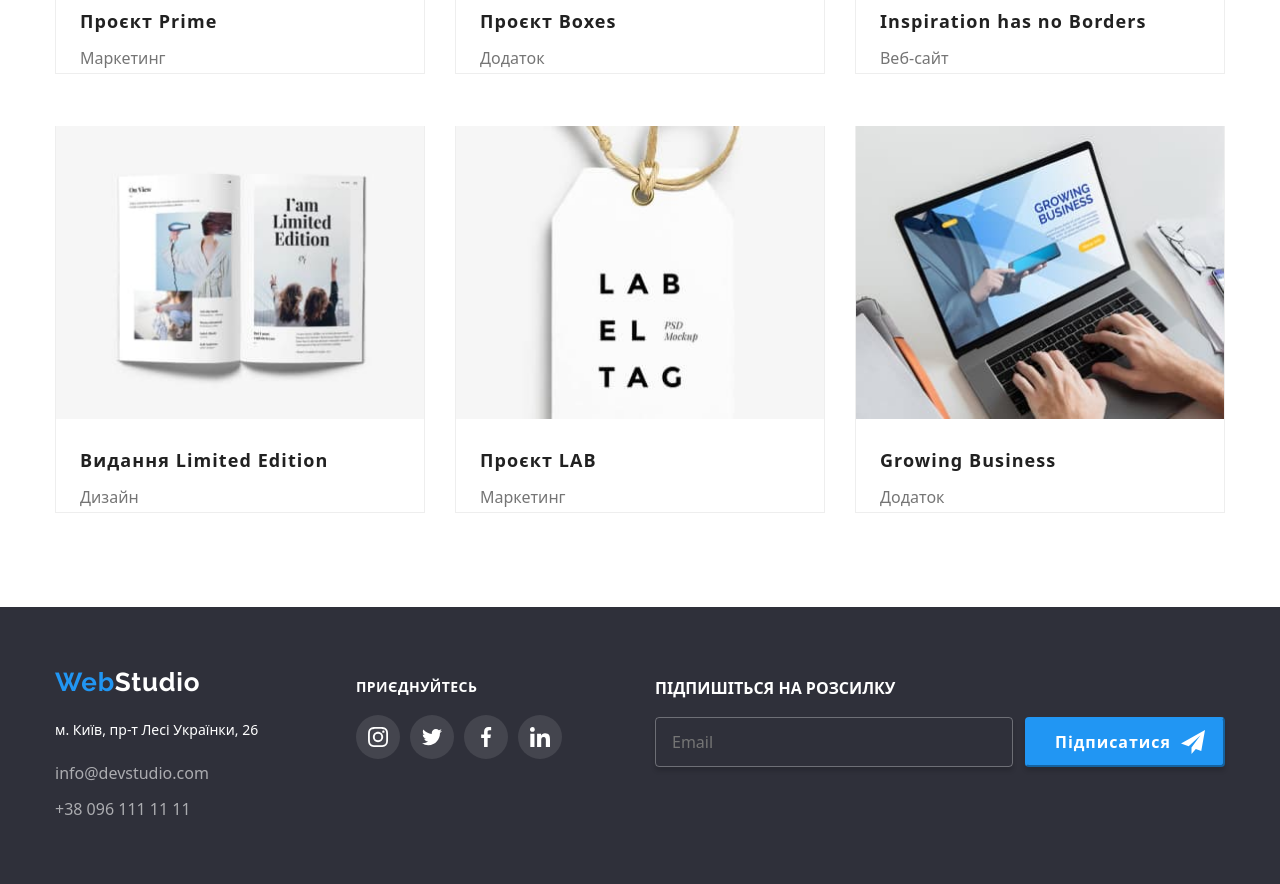
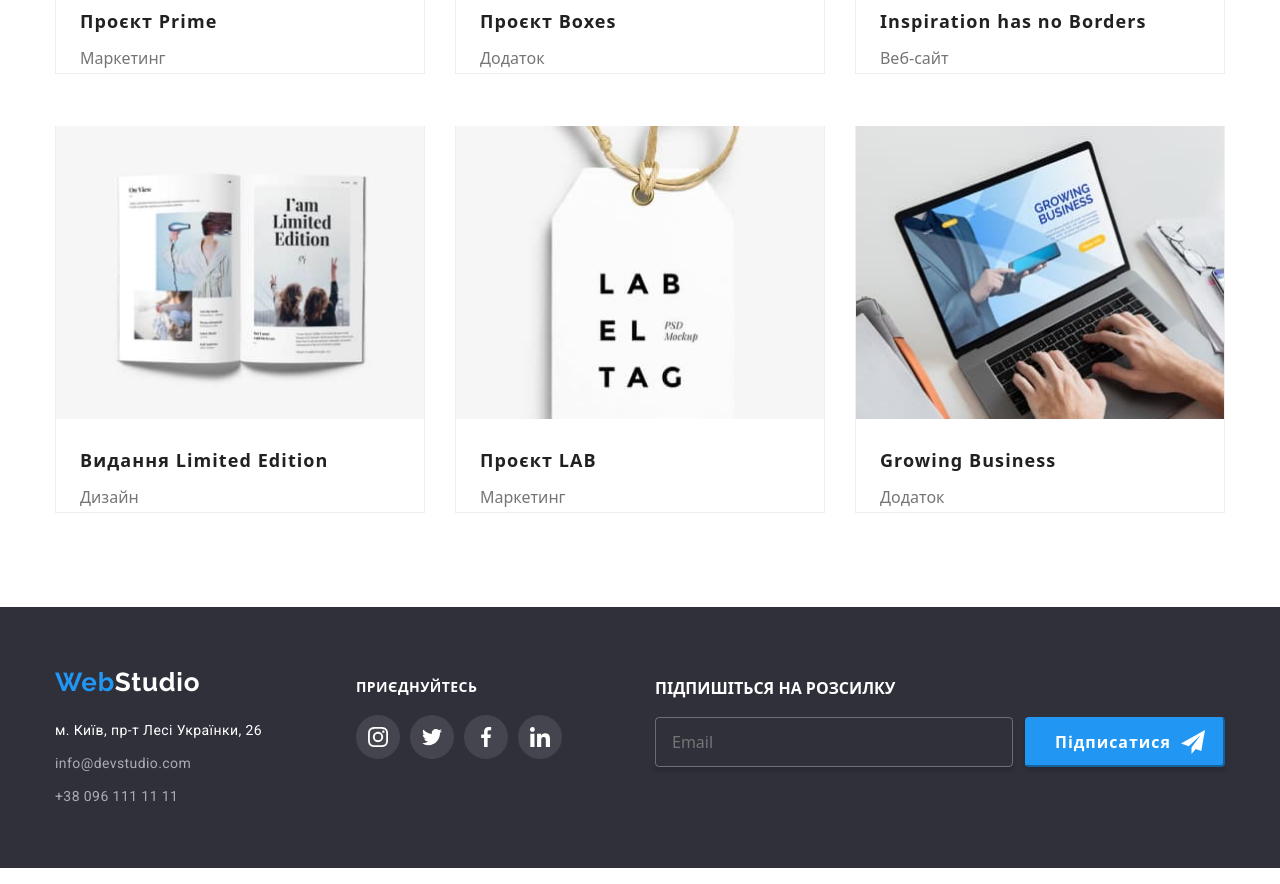
Before and after one commit to smiadv2022/goit-markup-hw-08, a plain HTML site: page portfolio.html in a window 1280 px wide. Shown: the part 1053-1937 px from the top of the page. Drawn offline with nearby package versions, Linux system fonts and the light colour scheme; a script that the page names is missing.

Commit message:
footer font

```diff
--- a/portfolio.html
+++ b/portfolio.html
@@ -366,7 +366,7 @@
 
               <ul class="footer__list list">
                   <li class="footer__item">
-                    <address class="adress">
+                    <address class="footer__adress">
                       <p class="footer__adress">
                       м. Київ, пр-т Лесі Українки, 26 </p>
                   </address>
--- a/sass/layouts/footer/_footer-contact.scss
+++ b/sass/layouts/footer/_footer-contact.scss
@@ -34,11 +34,17 @@
 
   .footer__adress{
     display: inline-block;
-    margin-bottom: 8px;
-  font-style: normal;
-  font-weight: 400;
-font-size: 14px;
-  line-height: 1.71;
+    // margin-bottom: 8px;
+    font-family: 'Roboto';
+    font-style: normal;
+    font-weight: 400;
+    font-size: 14px;
+    line-height: 24px;
+    /* or 171% */
+
+    // text-align: center;
+    letter-spacing: 0.03em;
+    width:232px;
   text-align: center;
   color: var(--color-secondary-accent);
   transition: color var(--sec) var(--cubic);
@@ -49,14 +55,23 @@ font-size: 14px;
     }
 
     @media screen and (min-width:1200px){
-      margin-bottom: 9px;
+      // margin-bottom: 9px;
       text-align: left;
       width:231px;
     }
   }
   .footer__contact{
     // display: inline-block;
-  line-height: 1.71;
+    font-family: 'Roboto';
+font-style: normal;
+font-weight: 400;
+font-size: 14px;
+line-height: 24px;
+/* or 171% */
+
+text-align: center;
+letter-spacing: 0.03em;
+
   color: rgba(255, 255, 255, 0.6);
   transition: color var(--sec) var(--cubic);
   &:hover{
@@ -71,4 +86,7 @@ font-size: 14px;
      }
 
   }
+  @media screen and  (min-width:1200px){
+    text-align: left;
+  }
 }
--- a/sass/layouts/footer/_footer.scss
+++ b/sass/layouts/footer/_footer.scss
@@ -50,6 +50,13 @@
     padding: 0;
     @media screen and (max-width:1199px){
 margin-right:auto;
+font-family: 'Raleway';
+font-style: normal;
+font-weight: 700;
+font-size: 24px;
+line-height: 28px;
+text-align: center;
+letter-spacing: 0.03em;
     }
 }
 
@@ -65,10 +72,12 @@ margin-right:auto;
      margin-left: 60px;
      margin-right: 60px;
      justify-content: space-between;
+
     // flex-basis: caic (100% / 2);
     // // width: 768px;
   }
   @media screen and (min-width:1200px) {
     display: flex;
 }
+
 }
```
Also changed, not shown: css/main.css, css/main.min.css, 2 other files.
